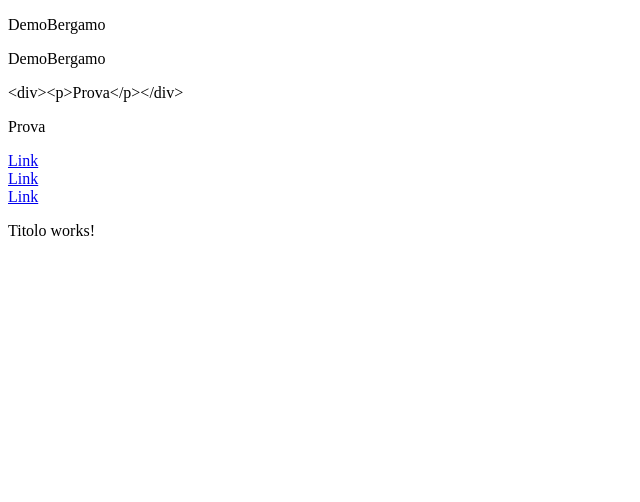
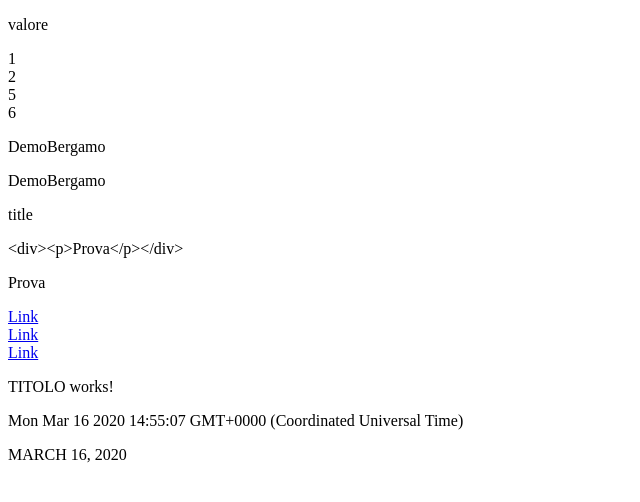
Before and after one commit to Facco99/DemoBergamo, an Angular app: page / in a window 1280 px wide. Shown: the top 502 px of the page, without its empty margins (0-640 px from the left). Built offline with nearby package versions, Linux system fonts and the light colour scheme.

Commit message:
utilizzo pipe e safenavigator

```diff
--- a/src/app/primo/primo.component.html
+++ b/src/app/primo/primo.component.html
@@ -1,11 +1,24 @@
+<p>{{oggetto?.chiave}}</p>
+<p>{{oggetto1?.chiave}}</p>
+<!-- <div>{{lista[0]}}</div>
+     <div>{{lista[1]}}</div>
+     <div>{{lista[2]}}</div>
+Meglio la soluzione sotto di quella sopra -->
+<div *ngFor="let pippo of lista">{{pippo}}</div>
+
+<!-- Da preferire l'interpolazione -->
 <p>{{title}}</p>
 <p [innerHTML]="title"></p>
+<p>title</p>
 
 <div>{{htmlString}}</div>
 <div [innerHTML]="htmlString"></div>
 
+<!-- Qui preferire le property -->
 <div><a href="https://google.it">Link</a></div>
 <div><a [href]="LinkUrl">Link</a></div>
 <div><a href="{{LinkUrl}}">Link</a></div>
 
-<p>{{titoloInput}} works!</p>
+<p>{{titoloInput | uppercase}} works!</p>
+<p>{{myDate}}</p>
+<p>{{myDate | date:'longDate' | uppercase}}</p>
--- a/src/app/primo/primo.component.ts
+++ b/src/app/primo/primo.component.ts
@@ -15,7 +15,15 @@ export class PrimoComponent implements OnInit {
   @Input()
   titoloInput: string;
 
-  constructor() { }
+  lista = [1, 2, 5, 6];
+
+  myDate: Date = new Date();
+
+  oggetto: {chiave: string};
+  oggetto1: {chiave: string} = {chiave:"valore"};
+
+  constructor() {
+  }
 
   ngOnInit(): void {
   }
```
